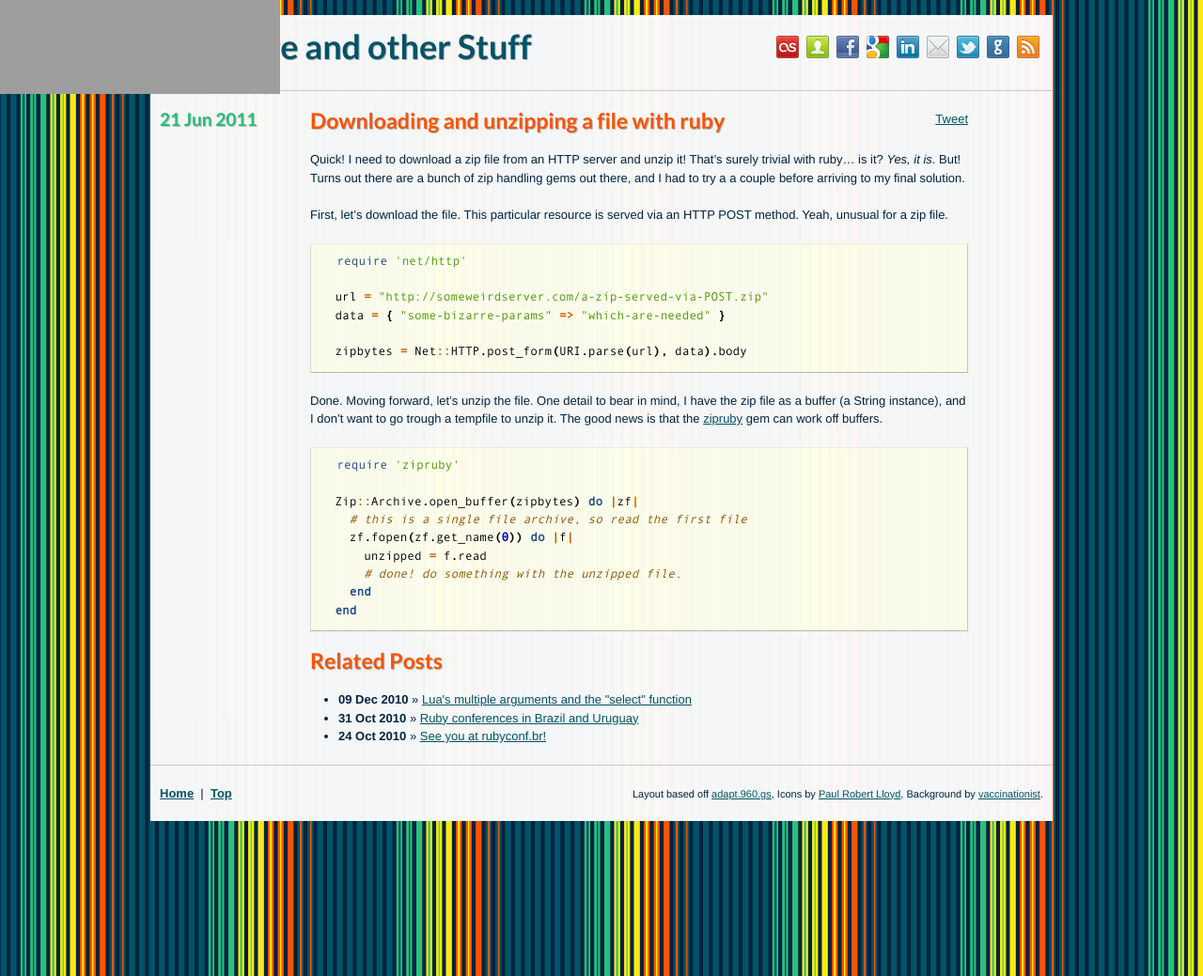
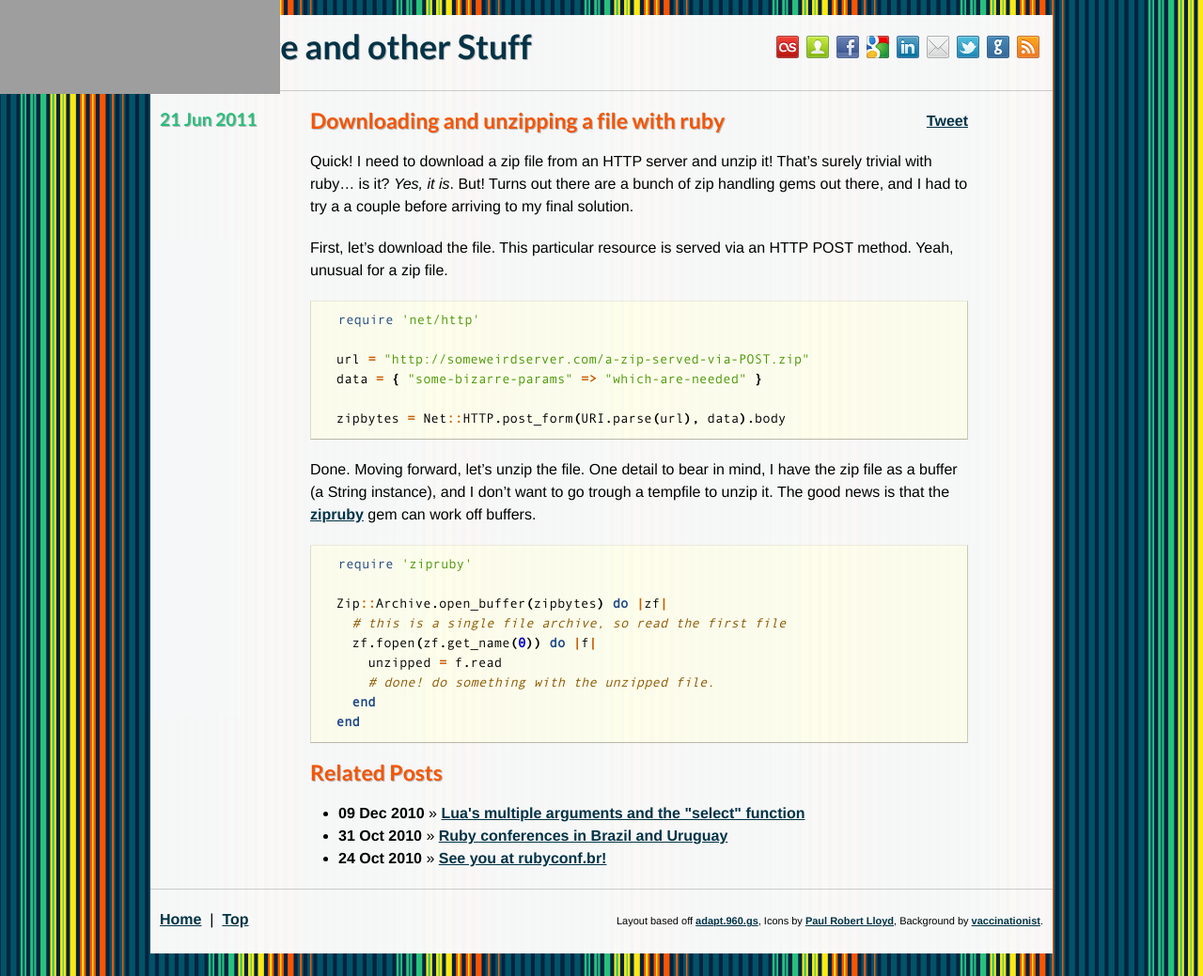
Before and after one commit to EmmanuelOga/emmanueloga.github.com, a Jekyll site: the page built from _posts/2011-06-21-dowloading-and-unzipping-a-file.md, in a window 1280 px wide. Shown: the whole page at 94% size. Built offline with Jekyll 4.4.1, drawn with Linux system fonts in a browser that asks for light colours; Markdown is read by kramdown in place of the engine named in the settings; comment, search, counter and statistics services are not loaded; grey boxes are pictures that could not be loaded.

Commit message:
couple of style adjustments, mostly text size/color

```diff
--- a/css/master.css
+++ b/css/master.css
@@ -11,8 +11,9 @@
 
 body {
   background-image: url(/images/bg.png);
-  color: #012340;
+  color: black;
   padding-top: 16px;
+  font-size: 16px;
 }
 
 h1, h2, h3, h4, h5, h6 {
@@ -21,7 +22,7 @@ h1, h2, h3, h4, h5, h6 {
 
 .container_12 {
   background: #fafafa;
-  opacity: 0.98;
+  opacity: 0.985;
 }
 
 h2,
@@ -38,11 +39,12 @@ h4, h4 a, h5, h5 a, h6, h6 a { color: #28C07B; }
 h1 a, h2 a, h3 a, h4 a, h5 a, h6 a { text-decoration: none; }
 
 a {
-  color: #015367;
+  font-weight: bold;
+  color: #013347;
 }
 
 a:hover {
-  color: #FCE913;
+  color: #ACE913;
 }
 
 small {
@@ -65,7 +67,7 @@ small {
 
 pre,
 code {
-  font-family: "Andale Mono", Menlo, Courier New, Courier, Mono, monospace; font-size: 0.994em;
+  font-family: "Andale Mono", Menlo, Courier New, Courier, Mono, monospace; font-size: 14px;
 }
 
 pre,
@@ -94,4 +96,7 @@ code {
   font-family: "Lato", "Arial", "Helvetica", "Lucida Grande", "Gill Sans", "Verdana", sans-serif;
   font-size: 36px;
 }
+.logo a:hover {
+  color: #FCE913;
+}
 .external { margin: -8px 0; padding: 4px; float: right; }
```
